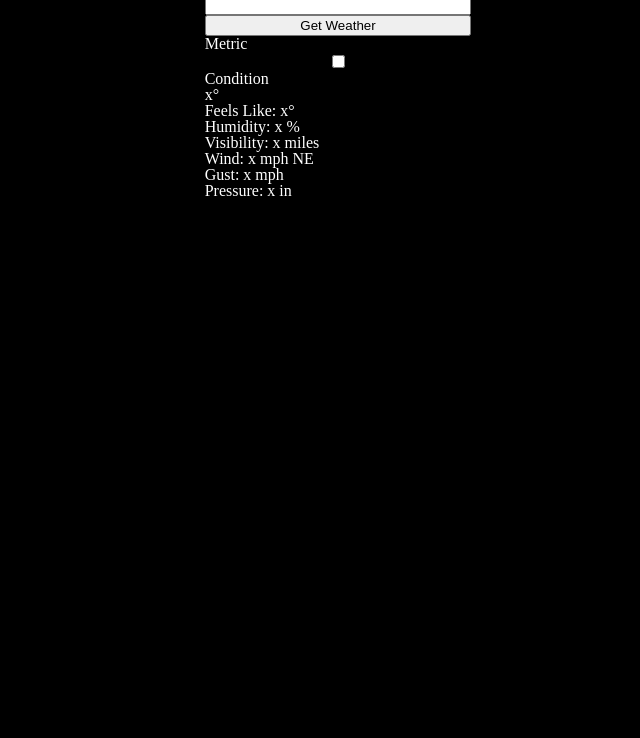
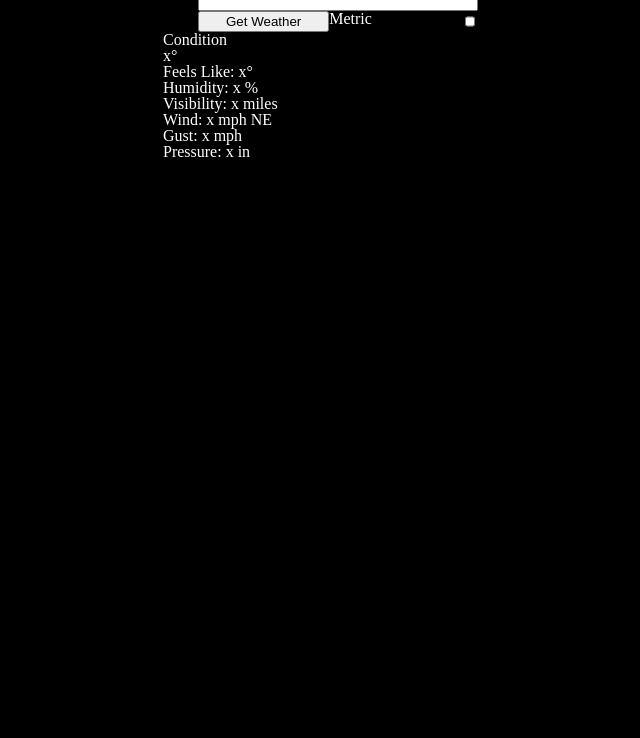
Before and after one commit to xincryptedx/weather-app, a website built with webpack: page dist/index.html in a window 1280 px wide. Shown: the part 62-800 px from the top of the page, without its empty margins (302-942 px from the left). Built offline with nearby package versions, Linux system fonts and the light colour scheme.

Commit message:
Give basic grid layout to search grid

```diff
--- a/src/style.css
+++ b/src/style.css
@@ -151,7 +151,7 @@ body {
     "search"
     "details"
     ".";
-  max-width: 600px;
+  width: 350px;
 }
 
 .title-grid {
@@ -168,6 +168,26 @@ body {
 
 .search-grid {
   grid-area: search;
+  grid-template: 1fr 1fr / 10% 1fr 1fr 5% 10%;
+  grid-template-areas:
+    ". input input input ."
+    ". btn label checkbox .";
+}
+
+.search-input {
+  grid-area: input;
+}
+
+.search-btn {
+  grid-area: btn;
+}
+
+.metric-checkbox-label {
+  grid-area: label;
+}
+
+.metric-checkbox {
+  grid-area: checkbox;
 }
 
 .details-grid {
```
